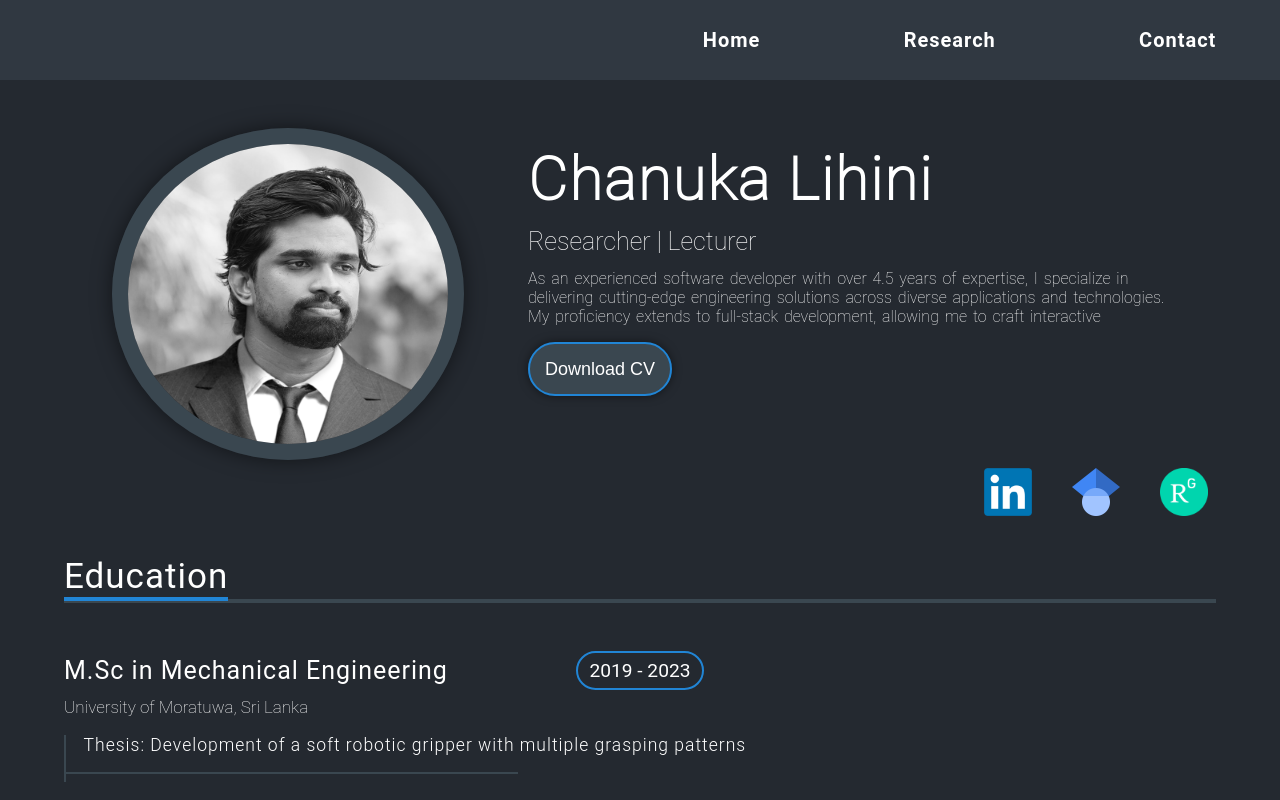
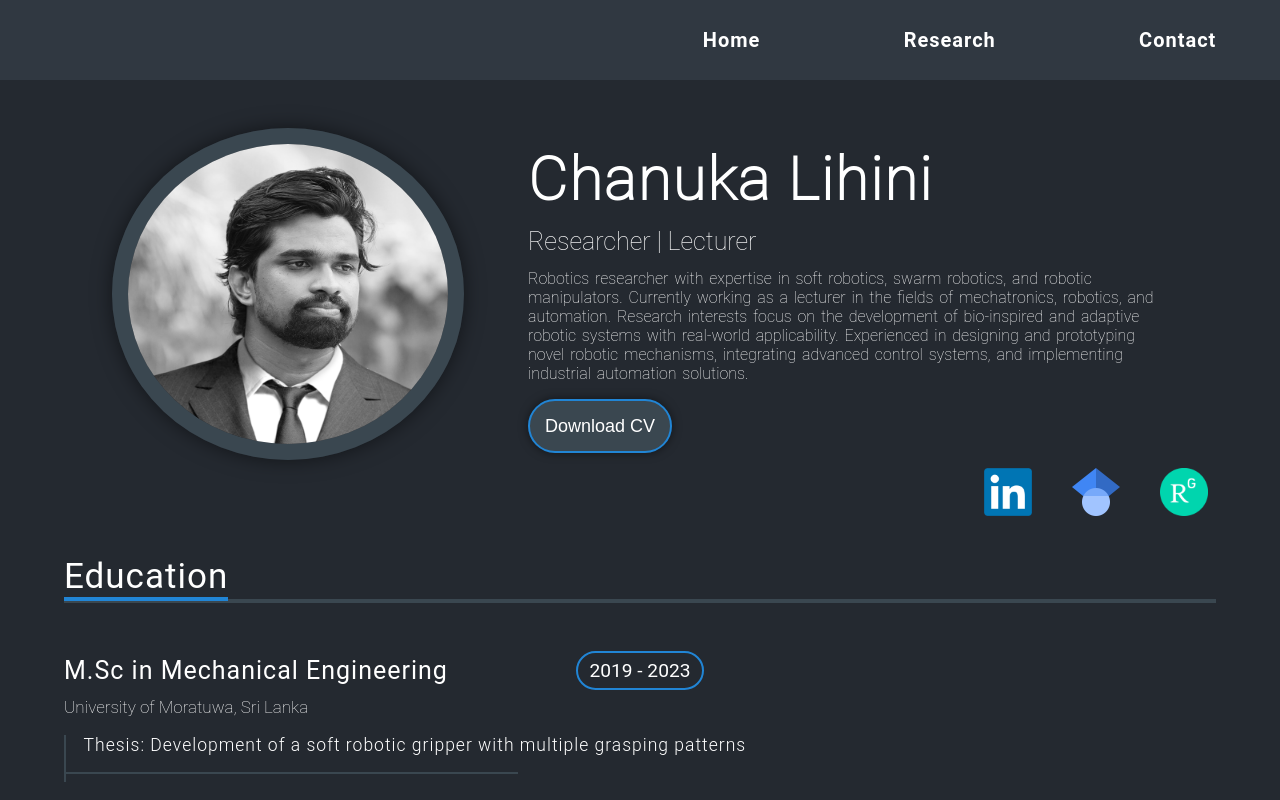
Before and after one commit to ChanukaLihini/chanuka.io, a React (Create React App) app: page /#/ in a window 1280 px wide. Shown: the top 800 px of the page. Built offline with nearby package versions, Linux system fonts and the light colour scheme.

Commit message:
Modifications

```diff
--- a/src/components/Home/HomeProfile.js
+++ b/src/components/Home/HomeProfile.js
@@ -14,11 +14,13 @@ function HomeProfile() {
           <h2>Researcher | Lecturer</h2>
           {/* <h2>University of Moratuwa</h2> */}
           <p>
-            As an experienced software developer with over 4.5 years of
-            expertise, I specialize in delivering cutting-edge engineering
-            solutions across diverse applications and technologies. My
-            proficiency extends to full-stack development, allowing me to craft
-            interactive
+            Robotics researcher with expertise in soft robotics, swarm robotics,
+            and robotic manipulators. Currently working as a lecturer in the
+            fields of mechatronics, robotics, and automation. Research interests
+            focus on the development of bio-inspired and adaptive robotic
+            systems with real-world applicability. Experienced in designing and
+            prototyping novel robotic mechanisms, integrating advanced control
+            systems, and implementing industrial automation solutions.
           </p>
 
           <button className="cv-download" onClick={downloadCV}>
--- a/src/data/ResearchData.js
+++ b/src/data/ResearchData.js
@@ -1,5 +1,5 @@
 import firstImage from "./../images/overview01_1.jpg";
-import secondImage from "./../images/overview02_3.png";
+import secondImage from "./../images/Morabot.jpg";
 import thirdImage from "./../images/overview03_1.png";
 import forthImage from "./../images/overview04_4.jpeg"
 import fifthImage from "./../images/overview05_4.jpg"
```
